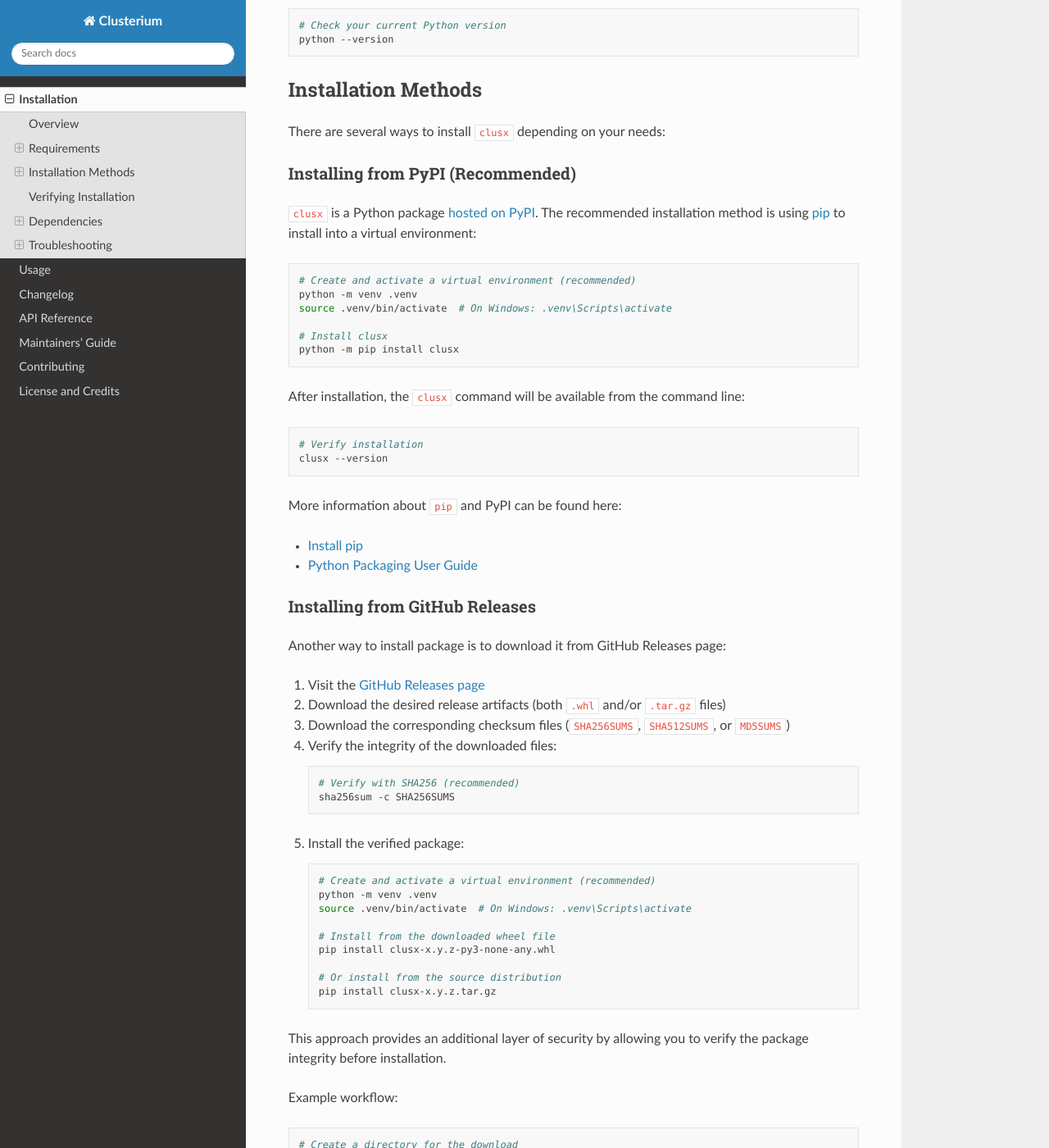
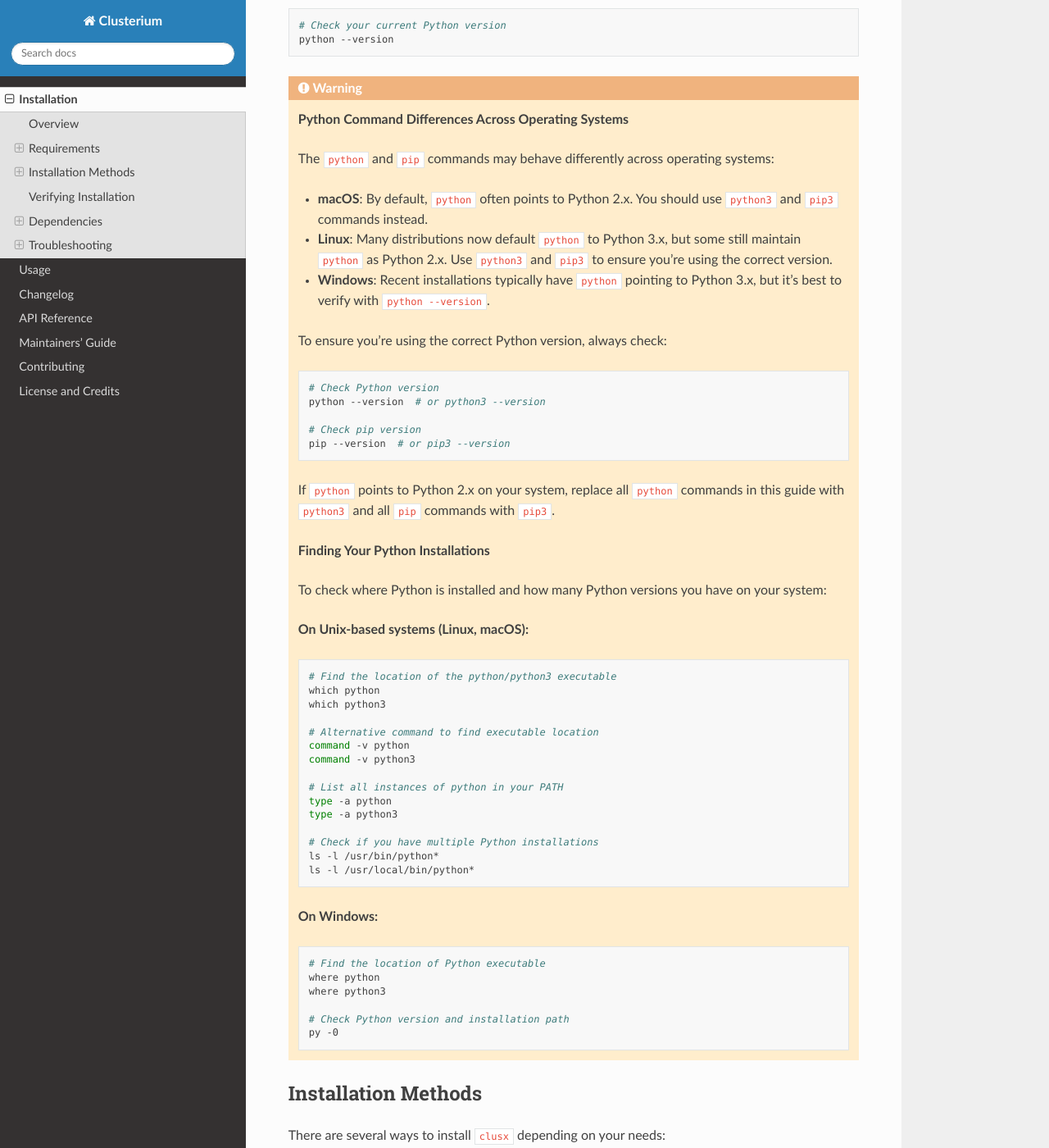
Before and after one commit to sergeyklay/clusterium, a Sphinx documentation site: the page built from docs/source/installation.rst, in a window 1280 px wide and 1400 px high, scrolled down 845 px. Shown: the whole window at 82% size. Built offline with Sphinx 7.4.7 and the Read the Docs theme 3.1.0, drawn with Linux system fonts in a browser that asks for light colours; some of the changed text lies outside the part shown.

Commit message:
Amend documentation

```diff
--- a/CHANGELOG.rst
+++ b/CHANGELOG.rst
@@ -13,6 +13,10 @@ Improved Documentation
 * Fix code smells and style issues.
 * Introduced ``pylint`` to the CI workflow.
 
+Trivial/Internal Changes
+^^^^^^^^^^^^^^^^^^^^^^^^
+
+* Amend and improve installation documentation.
 
 0.4.0 - 2025-03-13
 ------------------
--- a/docs/source/installation.rst
+++ b/docs/source/installation.rst
@@ -34,6 +34,62 @@ If you're using an older version of Python, you'll need to upgrade before instal
    # Check your current Python version
    python --version
 
+.. warning::
+   **Python Command Differences Across Operating Systems**
+
+   The ``python`` and ``pip`` commands may behave differently across operating systems:
+
+   * **macOS**: By default, ``python`` often points to Python 2.x. You should use ``python3`` and ``pip3`` commands instead.
+   * **Linux**: Many distributions now default ``python`` to Python 3.x, but some still maintain ``python`` as Python 2.x. Use ``python3`` and ``pip3`` to ensure you're using the correct version.
+   * **Windows**: Recent installations typically have ``python`` pointing to Python 3.x, but it's best to verify with ``python --version``.
+
+   To ensure you're using the correct Python version, always check:
+
+   .. code-block:: bash
+
+      # Check Python version
+      python --version  # or python3 --version
+
+      # Check pip version
+      pip --version  # or pip3 --version
+
+   If ``python`` points to Python 2.x on your system, replace all ``python`` commands in this guide with ``python3`` and all ``pip`` commands with ``pip3``.
+
+   **Finding Your Python Installations**
+
+   To check where Python is installed and how many Python versions you have on your system:
+
+   **On Unix-based systems (Linux, macOS):**
+
+   .. code-block:: bash
+
+      # Find the location of the python/python3 executable
+      which python
+      which python3
+
+      # Alternative command to find executable location
+      command -v python
+      command -v python3
+
+      # List all instances of python in your PATH
+      type -a python
+      type -a python3
+
+      # Check if you have multiple Python installations
+      ls -l /usr/bin/python*
+      ls -l /usr/local/bin/python*
+
+   **On Windows:**
+
+   .. code-block:: bash
+
+      # Find the location of Python executable
+      where python
+      where python3
+
+      # Check Python version and installation path
+      py -0
+
 Installation Methods
 ====================
 
@@ -53,6 +109,13 @@ The recommended installation method is using `pip <https://pip.pypa.io/en/stable
 
    # Install clusx
    python -m pip install clusx
+
+   # Alternative commands if python points to Python 2.x on your system
+   python3 -m venv .venv
+   source .venv/bin/activate  # On Windows: .venv\Scripts\activate
+   python3 -m pip install clusx
+   # or
+   pip3 install clusx
 
 After installation, the ``clusx`` command will be available from the command line:
 
@@ -85,45 +148,34 @@ Another way to install package is to download it from GitHub Releases page:
 
    .. code-block:: bash
 
-      # Create and activate a virtual environment (recommended)
+      # Create a directory for the download
+      mkdir clusx-download && cd clusx-download
+
+      # Download the latest release artifacts and checksums (replace X.Y.Z with the actual version)
+      # You can use wget or curl
+      wget https://github.com/sergeyklay/clusterium/releases/download/X.Y.Z/clusx-X.Y.Z-py3-none-any.whl
+      wget https://github.com/sergeyklay/clusterium/releases/download/X.Y.Z/clusx-X.Y.Z.tar.gz
+      wget https://github.com/sergeyklay/clusterium/releases/download/X.Y.Z/SHA256SUMS
+
+      # Verify the integrity of the downloaded files
+      sha256sum -c SHA256SUMS
+
+      # Create and activate a virtual environment
       python -m venv .venv
       source .venv/bin/activate  # On Windows: .venv\Scripts\activate
 
-      # Install from the downloaded wheel file
-      pip install clusx-x.y.z-py3-none-any.whl
+      # Install the verified package (choose one)
+      pip install clusx-X.Y.Z-py3-none-any.whl  # Wheel file (recommended)
+      # OR
+      pip install clusx-X.Y.Z.tar.gz  # Source distribution
 
-      # Or install from the source distribution
-      pip install clusx-x.y.z.tar.gz
+      # If python points to Python 2.x on your system
+      pip3 install clusx-X.Y.Z-py3-none-any.whl
+      # Or
+      pip3 install clusx-X.Y.Z.tar.gz
 
-This approach provides an additional layer of security by allowing you to verify the package integrity before installation.
-
-Example workflow:
-
-.. code-block:: bash
-
-   # Create a directory for the download
-   mkdir clusx-download && cd clusx-download
-
-   # Download the latest release artifacts and checksums (replace X.Y.Z with the actual version)
-   # You can use wget or curl
-   wget https://github.com/sergeyklay/clusterium/releases/download/X.Y.Z/clusx-X.Y.Z-py3-none-any.whl
-   wget https://github.com/sergeyklay/clusterium/releases/download/X.Y.Z/clusx-X.Y.Z.tar.gz
-   wget https://github.com/sergeyklay/clusterium/releases/download/X.Y.Z/SHA256SUMS
-
-   # Verify the integrity of the downloaded files
-   sha256sum -c SHA256SUMS
-
-   # Create and activate a virtual environment
-   python -m venv .venv
-   source .venv/bin/activate  # On Windows: .venv\Scripts\activate
-
-   # Install the verified package (choose one)
-   pip install clusx-X.Y.Z-py3-none-any.whl  # Wheel file (recommended)
-   # OR
-   pip install clusx-X.Y.Z.tar.gz  # Source distribution
-
-   # Verify the installation
-   clusx --version
+      # Verify the installation
+      clusx --version
 
 Installing the Development Version
 ----------------------------------
@@ -134,6 +186,9 @@ If you need the latest unreleased features, you can install directly from the Gi
 
    # Install the latest development version
    python -m pip install -e git+https://github.com/sergeyklay/clusterium.git#egg=clusx
+
+   # If python points to Python 2.x on your system
+   python3 -m pip install -e git+https://github.com/sergeyklay/clusterium.git#egg=clusx
 
 .. note::
    The ``main`` branch will always contain the latest unstable version, so the experience
@@ -157,6 +212,10 @@ If you plan to contribute to the project or need to modify the code, follow thes
    .. code-block:: bash
 
       python -m venv .venv
+      source .venv/bin/activate  # On Windows: .venv\Scripts\activate
+
+      # If python points to Python 2.x on your system
+      python3 -m venv .venv
       source .venv/bin/activate  # On Windows: .venv\Scripts\activate
 
 3. Install with Poetry:
@@ -216,6 +275,8 @@ Or using the Python module:
 .. code-block:: bash
 
    python -m clusx --version
+   # If python points to Python 2.x on your system
+   python3 -m clusx --version
 
 You should see the version information and a brief copyright notice.
 
```
Also changed, not shown: 1 other file.
